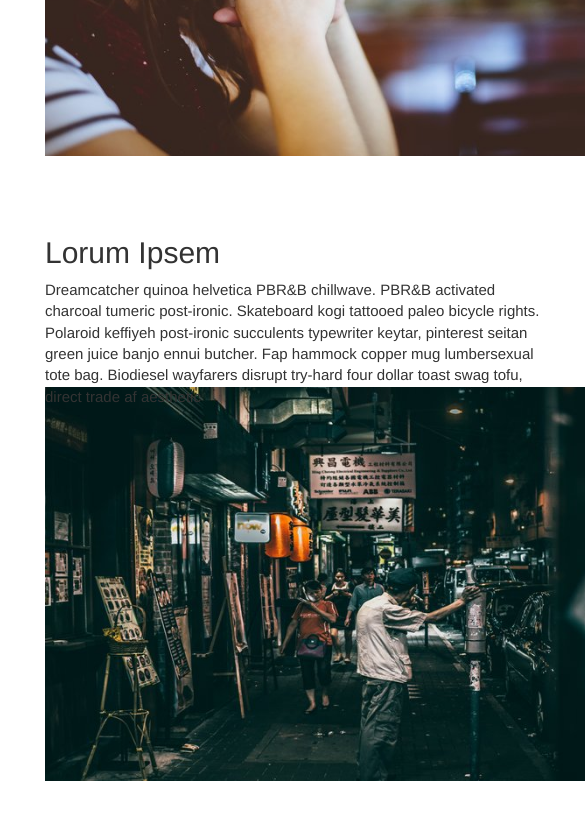
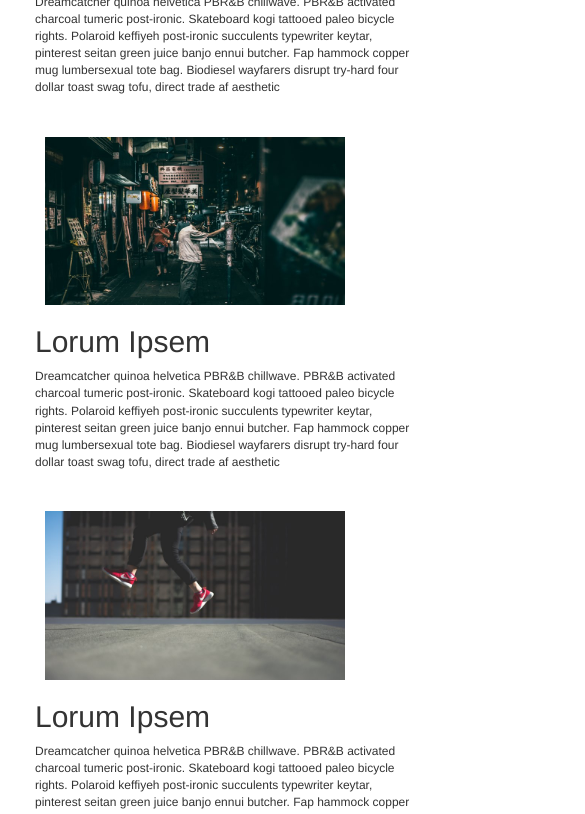
Before and after one commit to XavierMcin/Responsive-Practice, a plain HTML site: page index.html in a window 390 px wide. Shown: the part 508-1322 px from the top of the page, 585 px wide, since content can reach past the window. Drawn offline with nearby package versions, Linux system fonts and the light colour scheme.

Commit message:
some changes

```diff
--- a/css/style.css
+++ b/css/style.css
@@ -11,41 +11,46 @@
 		width: 500px;
 		margin-left: 30px;
 		display: inline-block;
-		font-size: 15px;
+		font-size: 18px;
 		position: relative;
-		top: 60px;
+		top: 150px;
 	}
 }
 
-@media(max-width: 1708px) {
+@media(max-width: 1024px) {
 	img {
 		margin-top: 30px;
-		margin-left: 30px;
-		width: 700px;
+		margin-left: 10px;
+		width:350px;
 		height: auto;
 	}
 
-	img + div {
-		width: 700px;
-		margin-left: 30px;
+	.container-fluid img + div {
+		width: 580px;
+		margin-left: 10px;
 		display: inline-block;
-		font-size: 20px;
+		font-size: 18px;
 		position: relative;
-		top: 90px;
+		top: 105px;
 	}
 }
 
 @media (max-width: 768px) {
-	h1 {
-		color: #000;
-		transition: color .2s ease-in-out;
+	img {
+		margin-top: 0px;
+		margin-left: 0px;
+		width: 300px;
+		height: auto;
 	}
 
-	h1:hover {
-		color: #4A7F34;
+	.container-fluid img + div {
+		width: 380px;
+		margin-left: 20px;
+		display: inline-block;
+		font-size: 12px;
+		position: relative;
+		top: 0px;
 	}
-
-
 }
 
 img {
```
